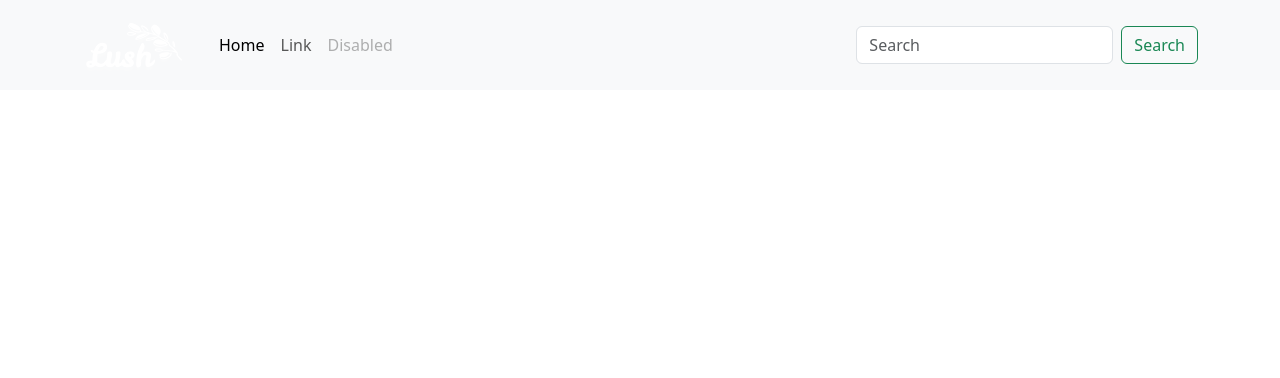
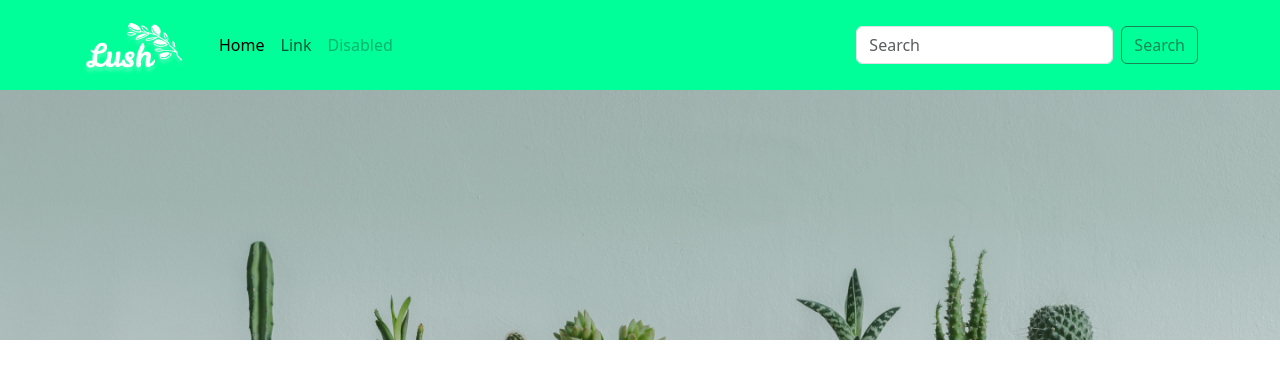
Before and after one commit to hossain-mahmud/Florist-Landing-Page, a plain HTML site: page index.html in a window 1280 px wide. Drawn offline with nearby package versions, Linux system fonts and the light colour scheme.

Commit message:
add hero section

```diff
--- a/css/style.css
+++ b/css/style.css
@@ -0,0 +1,29 @@
+/* ============ commn css part start  ============= */
+*{
+    margin: 0;
+    padding: 0;
+    outline: 0;
+    box-sizing: border-box;
+}
+
+/* ============ commn css part start  ============= */
+.navbar{
+    position: absolute;
+    width: 100%;
+    top: 0;
+    background: #00ff99;
+}
+
+
+
+/* ============ hero css part start  ============= */
+#hero_section{
+    padding: 150px 0px 100px 0px;
+    background-image: url(/image/hero_image.png);
+    background-position: center;
+    background-repeat: no-repeat;
+    background-size: cover;
+}
+
+
+/* ============ hero css part start  ============= */
--- a/index.html
+++ b/index.html
@@ -1,5 +1,6 @@
 <!DOCTYPE html>
 <html lang="en">
+
 <head>
     <meta charset="UTF-8">
     <meta name="viewport" content="width=device-width, initial-scale=1.0">
@@ -8,11 +9,13 @@
     ">
     <title>Florist Landing Page Desig</title>
 </head>
+
 <body>
     <!-- ===== main menu part start ===== -->
-    <nav class="navbar navbar-expand-lg bg-body-tertiary">
+    <nav class="navbar navbar-expand-lg">
         <div class="container">
-          <button class="navbar-toggler" type="button" data-bs-toggle="collapse" data-bs-target="#navbarTogglerDemo03" aria-controls="navbarTogglerDemo03" aria-expanded="false" aria-label="Toggle navigation">
+            <button class="navbar-toggler" type="button" data-bs-toggle="collapse" data-bs-target="#navbarTogglerDemo03"
+                aria-controls="navbarTogglerDemo03" aria-expanded="false" aria-label="Toggle navigation">
                 <span class="navbar-toggler-icon"></span>
             </button>
             <a class="navbar-brand" href="#">
@@ -38,9 +41,20 @@
             </div>
         </div>
     </nav>
+    <!-- ----- main menu part end ------ -->
+    <!-- ===== hero part start ===== -->
+    <section id="hero_section">
+<div class="container">
 
-    <!-- ----- main menu part end ------ -->
+</div>
+    </section>
 
+
+
+
+
+
+    <!-- ----- hero part end ------ -->
 
 
 
@@ -51,4 +65,5 @@
     <script src="https://cdn.jsdelivr.net/npm/bootstrap@5.3.2/dist/js/bootstrap.bundle.min.js"></script>
 
 </body>
+
 </html>
```
Also changed, not shown: image/hero_image.png (added). Lines whose indentation alone changed are shown as unchanged.
